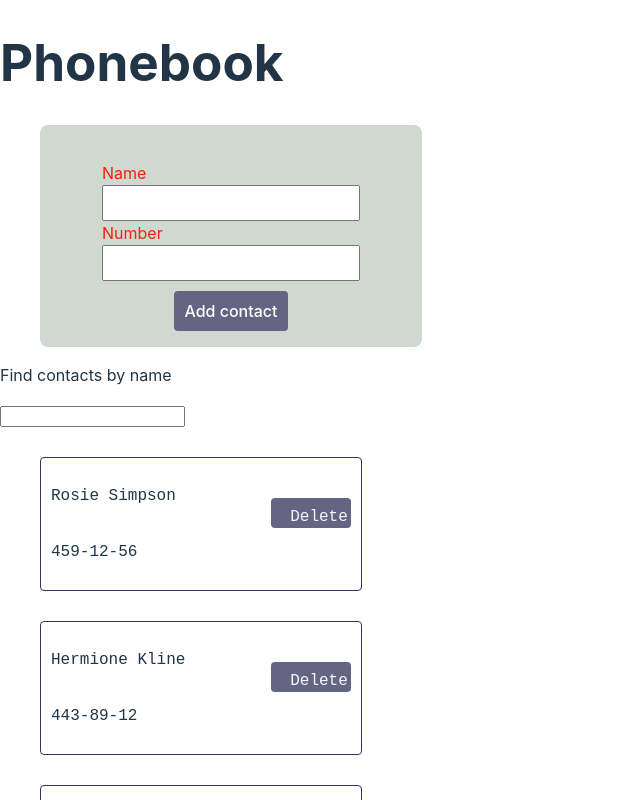
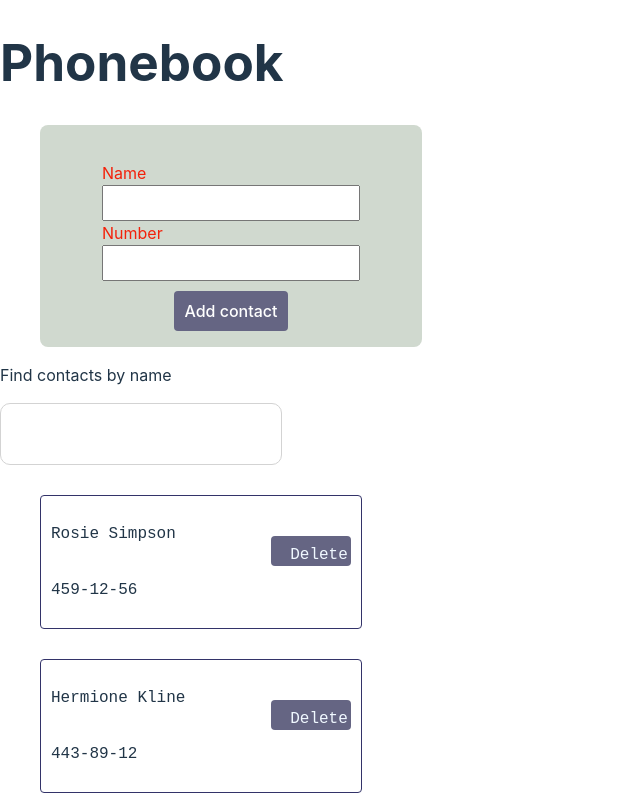
Before and after one commit to oleksamor/goit-react-hw-03, a React (Vite) app: page / in a window 1280 px wide. Shown: the top 800 px of the page, without its empty margins (0-640 px from the left). Built offline with nearby package versions, Linux system fonts and the light colour scheme.

Commit message:
change css search box

```diff
--- a/src/components/SearchBox/SearchBox.module.css
+++ b/src/components/SearchBox/SearchBox.module.css
@@ -0,0 +1,19 @@
+.lable {
+    display: flex;
+    align-items: center;
+    gap: 10px;
+}
+
+.input {
+    width: 240px;
+    height: 50px;
+    border-radius: 10px;
+    padding: 5px 20px;
+    color: rgb(30, 29, 29);
+    border: 1px solid lightgray;
+}
+
+.input:hover {
+    cursor: pointer;
+    box-shadow: 0 0 2px 0 black;
+}
```
